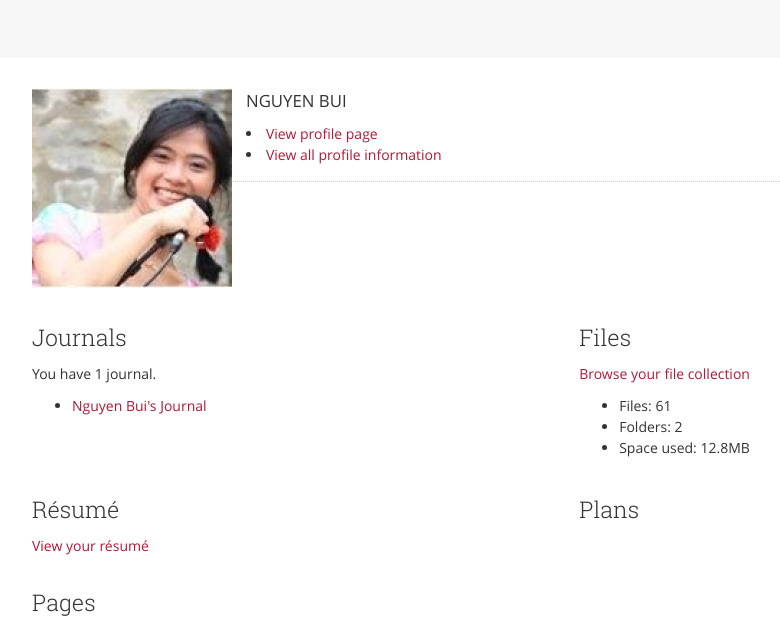
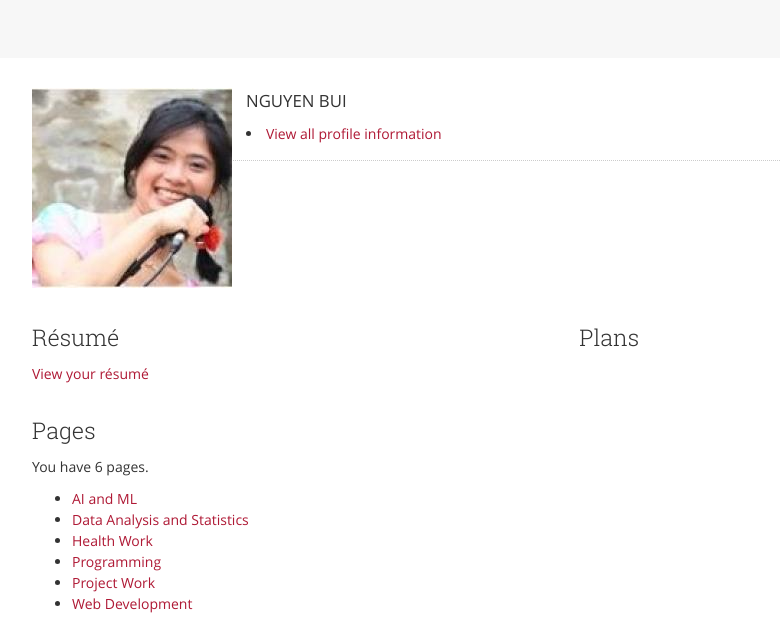
Before and after one commit to nguyenbui119/nguyenbui119.github.io, a plain HTML site: page index.html in a window 1280 px wide. Shown: the part 199-817 px from the top of the page, without its empty margins (38-818 px from the left). Drawn offline with Linux system fonts and the light colour scheme.

Commit message:
Update index.html
Slight edits.

```diff
--- a/index.html
+++ b/index.html
@@ -86,36 +86,13 @@
     <div id="profile-icon"><img src="static/profileicons/200px-picture.jpg" alt="Profile Picture"></div>
 <div id="profile-introduction"><p>NGUYEN BUI</p></div>
 <ul id="profile-links">
-    <li><a href="files/internal/profilepage.html">View profile page</a></li>
     <li><a href="files/internal/index.html">View all profile information</a></li>
 </ul>
 <div class="cb"></div>
 
 </div>
 
-<div class="summary even" id="summary-blog">
-    <h2>Journals</h2>
-    <p>You have 1 journal.</p>
 
-<ul>
-
-    <li><a href="files/blog/%4e%67%75%79%65%6e%2d%42%75%69%27%73%2d%4a%6f%75%72%6e%61%6c/index.html">Nguyen Bui&#039;s Journal</a></li>
-
-</ul>
-
-
-</div>
-
-<div class="summary odd" id="summary-file">
-    <h2>Files</h2>
-    <p><a href="files/file/index.html">Browse your file collection</a></p>
-<ul>
-    <li>Files: 61</li>
-    <li>Folders: 2</li>
-    <li>Space used: 12.8MB</li>
-</ul>
-
-</div>
 
 <div class="summary even" id="summary-resume">
     <h2>Résumé</h2>
@@ -144,7 +121,7 @@
 
 
 
-    <li><a href="views/Health-work/index.html">Health work</a></li>
+    <li><a href="views/Health-work/index.html">Health Work</a></li>
 
 
 
@@ -152,11 +129,11 @@
 
 
 
-    <li><a href="views/Project-work/index.html">Project work</a></li>
+    <li><a href="views/Project-work/index.html">Project Work</a></li>
 
 
 
-    <li><a href="views/WEB-DEVELOPMENT/index.html">WEB DEVELOPMENT</a></li>
+    <li><a href="views/WEB-DEVELOPMENT/index.html">Web Development</a></li>
 
 
 </ul>
```
